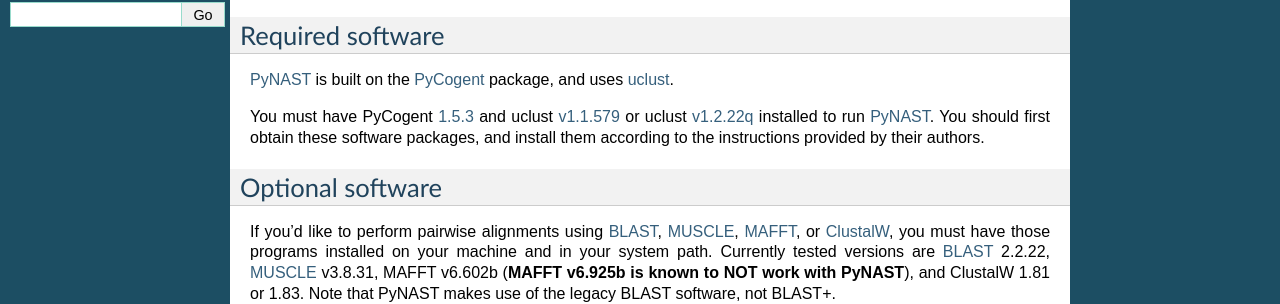
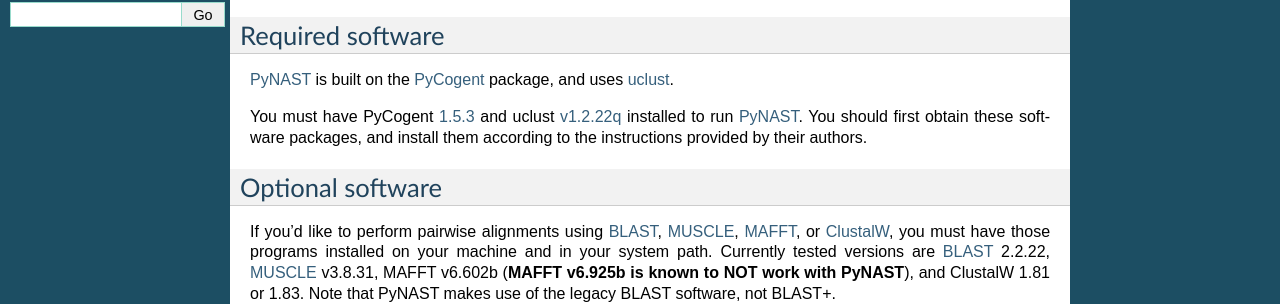
Before and after one commit to biocore/pynast, a Sphinx documentation site: the page built from doc/install.rst, in a window 1280 px wide. Shown: the part 292-596 px from the top of the page. Built offline with Sphinx 7.4.7, drawn with Linux system fonts in a browser that asks for light colours.

Commit message:
removed reference to older version of uclust. no reason to support that anymore

```diff
--- a/doc/install.rst
+++ b/doc/install.rst
@@ -16,7 +16,7 @@
 =================
 PyNAST_ is built on the PyCogent_ package, and uses uclust_.
 
-You must have PyCogent `1.5.3 <http://sourceforge.net/projects/pycogent/files/PyCogent/1.5.3/PyCogent-1.5.3.tgz/download>`_ and uclust `v1.1.579 <http://www.drive5.com/uclust/downloads1_1_579.html>`_ or uclust `v1.2.22q <http://www.drive5.com/uclust/downloads1_2_22q.html>`_ installed to run PyNAST_. You should first obtain these software packages, and install them according to the instructions provided by their authors.
+You must have PyCogent `1.5.3 <http://sourceforge.net/projects/pycogent/files/PyCogent/1.5.3/PyCogent-1.5.3.tgz/download>`_ and uclust `v1.2.22q <http://www.drive5.com/uclust/downloads1_2_22q.html>`_ installed to run PyNAST_. You should first obtain these software packages, and install them according to the instructions provided by their authors.
 
 Optional software
 =================
```
